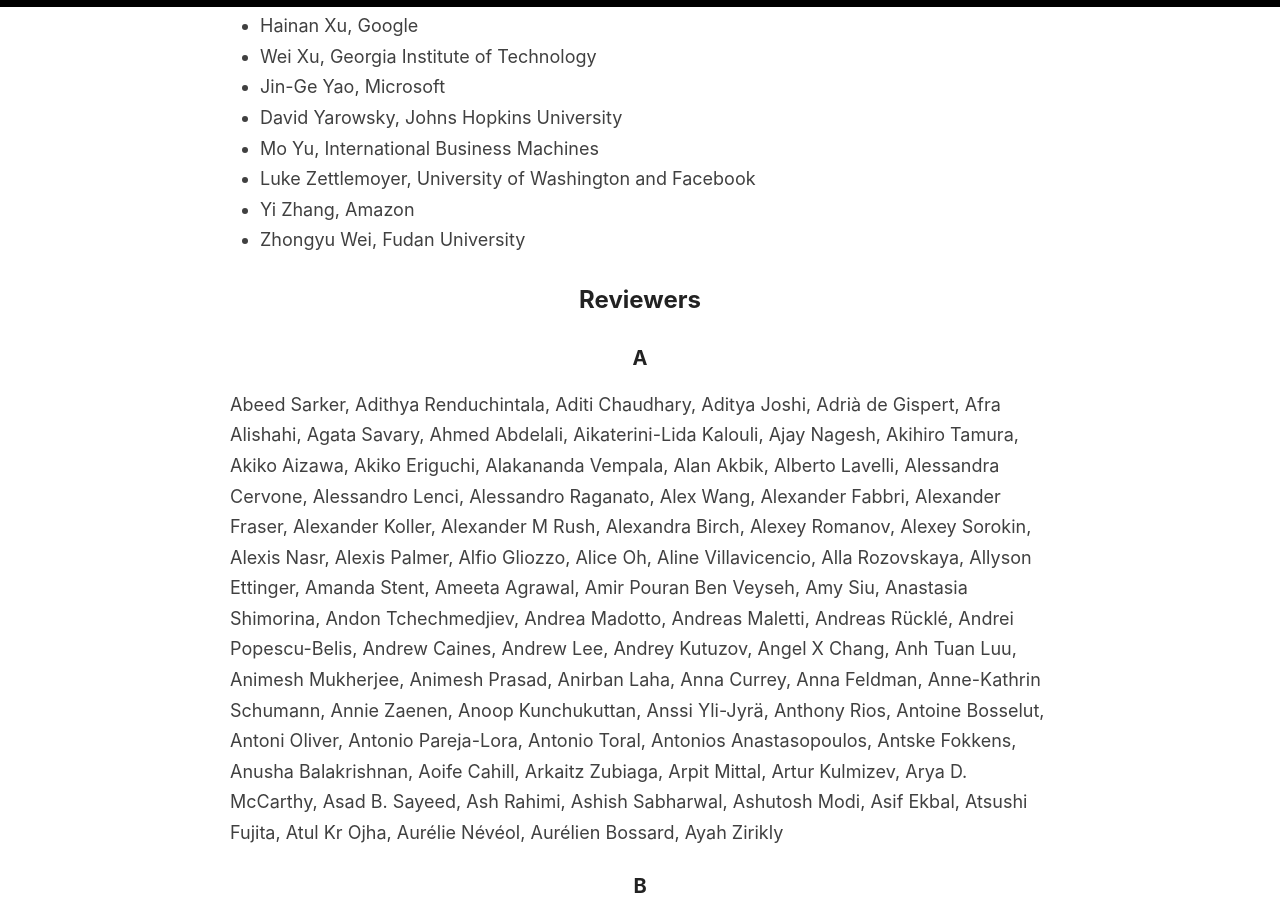
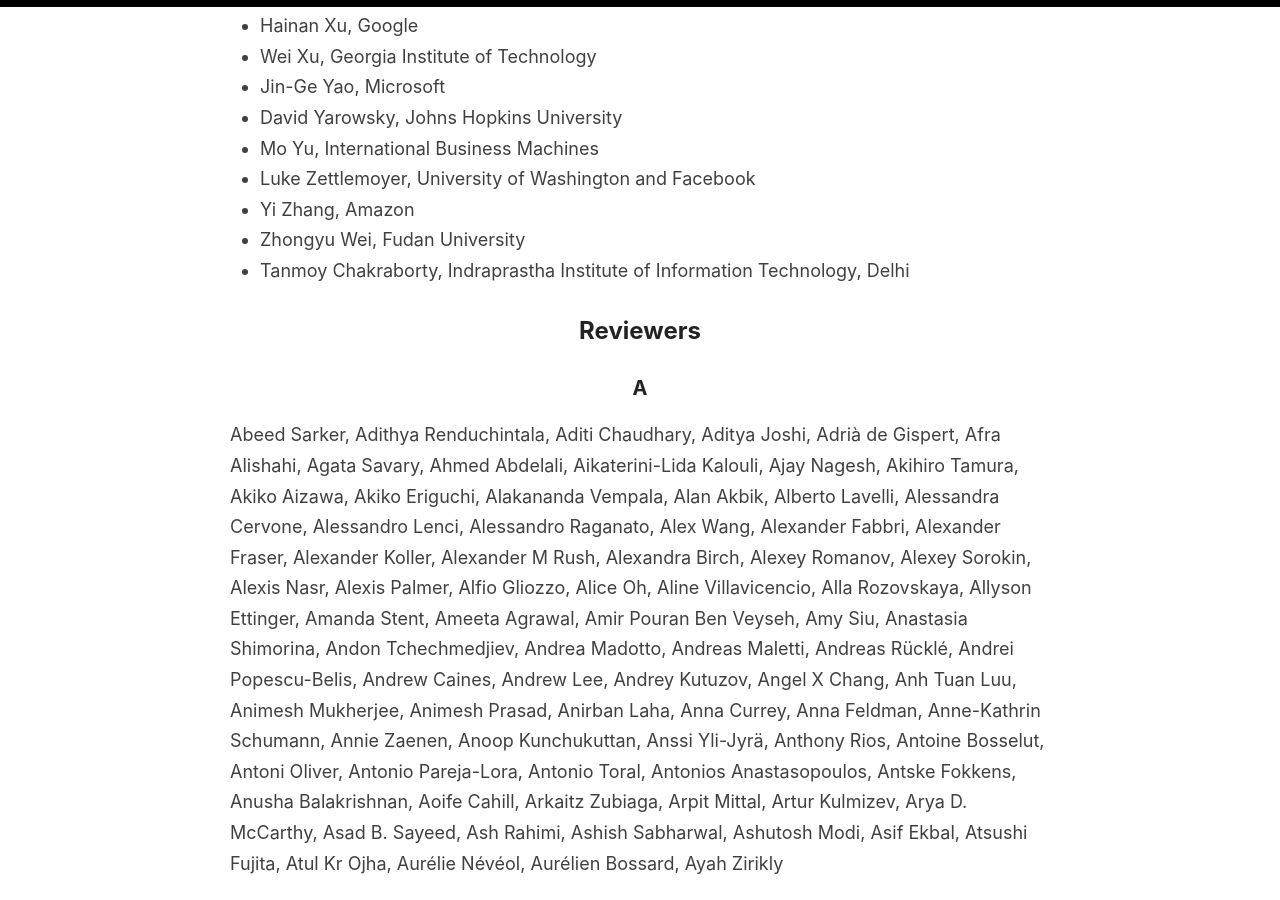
Before and after one commit to amitmerchant1990/reverie, a Jekyll site: the page built from people.md, in a window 1280 px wide and 900 px high, scrolled down 5377 px. Built offline with Jekyll 4.4.1, drawn with Linux system fonts in a browser that asks for light colours.

Commit message:
Adding Tonmoy

```diff
--- a/people.md
+++ b/people.md
@@ -180,6 +180,7 @@
 - Luke Zettlemoyer, University of Washington and Facebook
 - Yi Zhang, Amazon
 - Zhongyu Wei, Fudan University
+- Tanmoy Chakraborty, Indraprastha Institute of Information Technology, Delhi
 
 ## Reviewers
 
```
